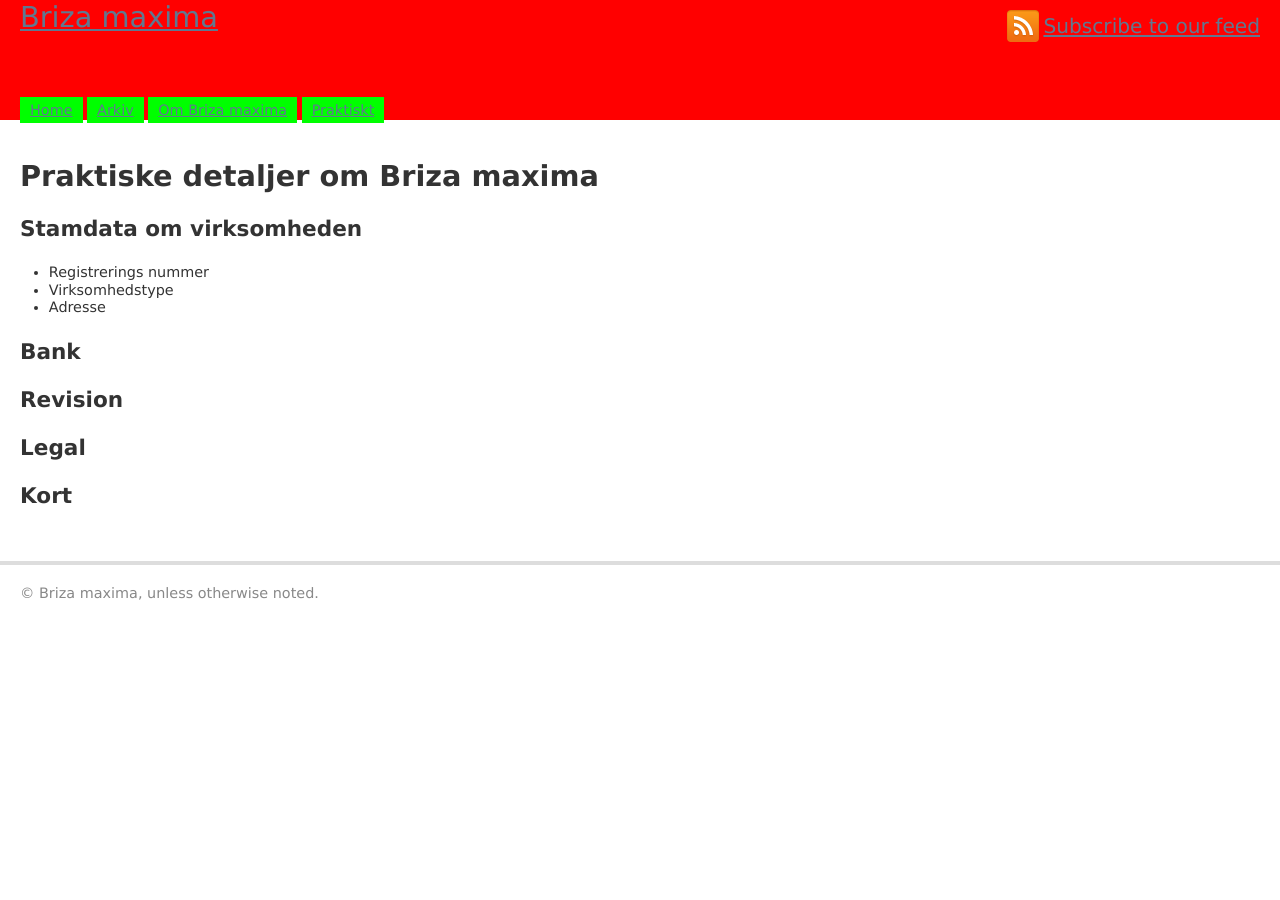
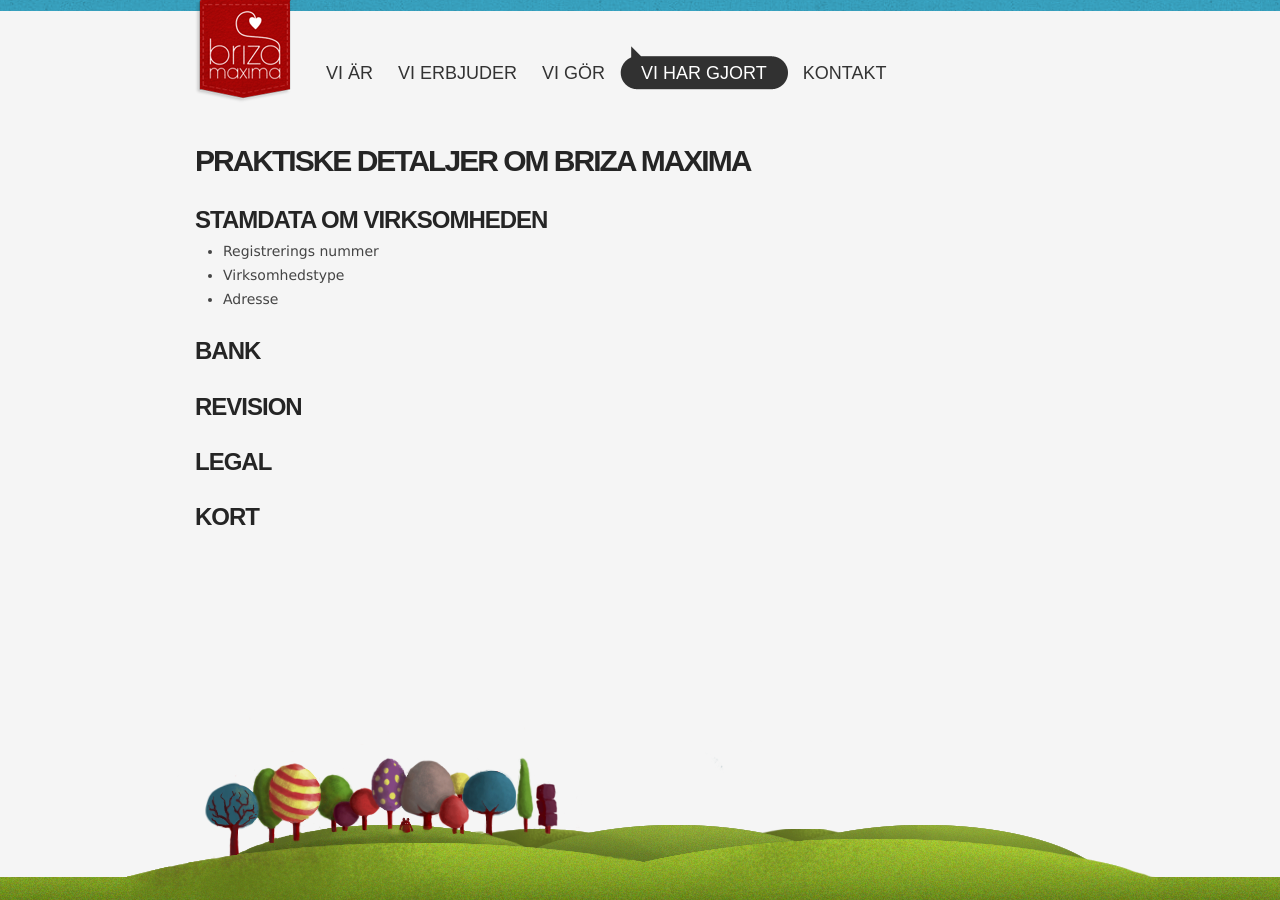
Before and after one commit to briza/briza.se, a Jekyll site: the page built from praktiskt/index.md, in a window 1280 px wide. Built offline with Jekyll 4.4.1, drawn with Linux system fonts in a browser that asks for light colours; Markdown is read by kramdown in place of the engine named in the settings.

Commit message:
Importing visuals from static project

```diff
--- a/_layouts/default.html
+++ b/_layouts/default.html
@@ -1,14 +1,12 @@
-<!DOCTYPE html>
-<!--[if lt IE 7 ]> <html class="no-js ie6" lang="en"> <![endif]-->
-<!--[if IE 7 ]>	   <html class="no-js ie7" lang="en"> <![endif]-->
-<!--[if IE 8 ]>	   <html class="no-js ie8" lang="en"> <![endif]-->
-<!--[if (gte IE 9)|!(IE)]><!--> <html class="no-js" lang="en"> <!--<![endif]-->
+<!doctype html>
+<!--[if lte IE 8 ]> <html lang="en" class="no-js oldie"> <![endif]-->
+<!--[if (gte IE 9)|!(IE)]><!--> <html lang="en" class="no-js"> <!--<![endif]-->
 	<head>
-		<meta charset="utf-8">
+		<meta charset="UTF-8">
 		<meta http-equiv="X-UA-Compatible" content="IE=edge,chrome=1">
 		<title>{{ page.title }} | briza.se</title>
 		{% if page.description %}
-			<meta name="description" content="">
+			<meta name="description" content="{{ page.description }}" />
 		{% endif %}
 
 		{% if page.author %}
@@ -18,17 +16,13 @@
 		{% endif %}
 
 		<!-- Mobile viewport optimized: j.mp/bplateviewport -->
-		<meta name="viewport" content="width=device-width, initial-scale=1.0">
+		<meta name="viewport" content="width=device-width, initial-scale=1.0" />
 
 		<!-- Place favicon.ico & apple-touch-icon.png in the root of your domain and delete these references -->
 		<link rel="shortcut icon" href="/favicon.ico">
-		<link rel="apple-touch-icon" href="/apple-touch-icon.png">
+		<link rel="apple-touch-icon" href="/apple-touch-icon.png" />
 
-		<!-- CSS: implied media="all" -->
-		<link rel="stylesheet" href="/stylesheets/style.css?v=2" />
-
-		<!-- All JavaScript at the bottom, except for Modernizr which enables HTML5 elements & feature detects -->
-		<script src="/js/libs/modernizr-1.7.min.js"></script>
+		<link rel="stylesheet" href="/stylesheets/style.css" />
 
 		<meta name="robots" content="index,follow" />
 		<meta name="mssmarttagspreventparsing" content="true" />
@@ -39,21 +33,27 @@
 	<body>
 		<div id="container">
 			<header>
-				<a href="/" class="home">Briza maxima</a>
-				<ul>
-					<li><a href="/">Home</a></li>
-					<li><a href="/archives.html">Arkiv</a></li>
-					<li><a href="/om/">Om Briza maxima</a></li>
-					<li><a href="/praktiskt/">Praktiskt</a></li>
+				<a class="logo" href="/"><img src="/images/logo.png" alt="Briza maxima logo" /></a>
+				<ul role="navigation">
+					<li class="vi-ar"><a href="/vi-ar/"><span>Vi är</span></a></li>
+					<li class="vi-erbjuder"><a href="/vi-erbjuder/"><span>Vi erbjuder</span></a></li>
+					<li class="vi-goer"><a href="/vi-goer/"><span>Vi gör</span></a></li>
+					<li class="selected vi-har-gjort"><a href="/vi-har-gjort/"><span>Vi har gjort</span></a></li>
+					<li class="kontakt"><a href="/kontakt/"><span>Kontakt</span></a></li>
 				</ul>
-				<a href="/atom.xml" class="feed">Subscribe to our feed</a>
 			</header>
+
 			<div id="main" role="main">
-				{{ content }}
+			    <div class="primary">
+			        {{ content }}
+			    </div>
+			    <div class="sidebar">
+
+			    </div>
 			</div>
 			<footer>
-				&copy; Briza maxima, unless otherwise noted.
-	    	</footer>
+			    <div class="decal"></div>
+			</footer>
 	  	</div>
 	</body>
 </html>
--- a/stylesheets/style.css
+++ b/stylesheets/style.css
@@ -1,21 +1,7 @@
-/**
- * HTML5 ✰ Boilerplate
- *
- * style.css contains a reset, font normalization and some base styles.
- *
- * Credit is left where credit is due.
- * Much inspiration was taken from these projects:
- * - yui.yahooapis.com/2.8.1/build/base/base.css
- * - camendesign.com/design/
- * - praegnanz.de/weblog/htmlcssjs-kickstart
- */
 
+/* ==== Scroll down to find where to put your styles :) ==== */
 
-/**
- * html5doctor.com Reset Stylesheet (Eric Meyer's Reset Reloaded + HTML5 baseline)
- * v1.6.1 2010-09-17 | Authors: Eric Meyer & Richard Clark
- * html5doctor.com/html-5-reset-stylesheet/
- */
+/*  HTML5 ✰ Boilerplate  */
 
 html, body, div, span, object, iframe,
 h1, h2, h3, h4, h5, h6, p, blockquote, pre,
@@ -40,295 +26,274 @@ footer, header, hgroup, menu, nav, section {
 }
 
 blockquote, q { quotes: none; }
-
 blockquote:before, blockquote:after,
-q:before, q:after { content: ""; content: none; }
-
+q:before, q:after { content: ''; content: none; }
 ins { background-color: #ff9; color: #000; text-decoration: none; }
-
 mark { background-color: #ff9; color: #000; font-style: italic; font-weight: bold; }
-
 del { text-decoration: line-through; }
-
 abbr[title], dfn[title] { border-bottom: 1px dotted; cursor: help; }
-
 table { border-collapse: collapse; border-spacing: 0; }
-
 hr { display: block; height: 1px; border: 0; border-top: 1px solid #ccc; margin: 1em 0; padding: 0; }
-
 input, select { vertical-align: middle; }
 
-
-/**
- * Font normalization inspired by YUI Library's fonts.css: developer.yahoo.com/yui/
- */
-
-body { font:13px/1.231 sans-serif; *font-size:small; } /* Hack retained to preserve specificity */
+body { font:13px/1.231 sans-serif; *font-size:small; }
 select, input, textarea, button { font:99% sans-serif; }
-
-/* Normalize monospace sizing:
-   en.wikipedia.org/wiki/MediaWiki_talk:Common.css/Archive_11#Teletype_style_fix_for_Chrome */
 pre, code, kbd, samp { font-family: monospace, sans-serif; }
 
-
-/**
- * Minimal base styles.
- */
-
-/* Always force a scrollbar in non-IE */
 html { overflow-y: scroll; }
-
-/* Accessible focus treatment: people.opera.com/patrickl/experiments/keyboard/test */
 a:hover, a:active { outline: none; }
-
 ul, ol { margin-left: 2em; }
 ol { list-style-type: decimal; }
-
-/* Remove margins for navigation lists */
 nav ul, nav li { margin: 0; list-style:none; list-style-image: none; }
-
 small { font-size: 85%; }
 strong, th { font-weight: bold; }
-
 td { vertical-align: top; }
 
-/* Set sub, sup without affecting line-height: gist.github.com/413930 */
 sub, sup { font-size: 75%; line-height: 0; position: relative; }
 sup { top: -0.5em; }
 sub { bottom: -0.25em; }
 
-pre {
-  /* www.pathf.com/blogs/2008/05/formatting-quoted-code-in-blog-posts-css21-white-space-pre-wrap/ */
-  white-space: pre; white-space: pre-wrap; word-wrap: break-word;
-  padding: 15px;
+pre { white-space: pre; white-space: pre-wrap; word-wrap: break-word; padding: 15px; }
+textarea { overflow: auto; }
+input[type="radio"] { vertical-align: text-bottom; }
+input[type="checkbox"] { vertical-align: bottom; }
+label, input[type="button"], input[type="submit"], input[type="image"], button { cursor: pointer; }
+button, input, select, textarea { margin: 0; }
+input:valid, textarea:valid   {  }
+input:invalid, textarea:invalid { border-radius: 1px; -moz-box-shadow: 0px 0px 5px red; -webkit-box-shadow: 0px 0px 5px red; box-shadow: 0px 0px 5px red; }
+.no-boxshadow input:invalid, .no-boxshadow textarea:invalid { background-color: #f0dddd; }
+
+a:link { -webkit-tap-highlight-color: #FF5E99; }
+
+button {  width: auto; overflow: visible; }
+
+body, select, input, textarea {  color: #444; }
+h1, h2, h3, h4, h5, h6 { font-weight: bold; }
+a, a:active, a:visited { color: #607890; }
+a:hover { color: #036; }
+
+/*
+    // ========================================== \\
+   ||                                              ||
+   ||               Your styles !                  ||
+   ||                                              ||
+    \\ ========================================== //
+*/
+
+
+html {
+	background: #f5f5f5 url(../images/top-bar.png) 0 0 repeat-x;
+	padding: 11px 0 0;
+	height: 100%;
+
+	/* use-border box so we can use height:100% AND padding at the same time */
+	-moz-box-sizing: border-box;
+	-webkit-box-sizing: border-box;
+	box-sizing: border-box;
 }
 
-textarea { overflow: auto; } /* www.sitepoint.com/blogs/2010/08/20/ie-remove-textarea-scrollbars/ */
+body {
+	background: #f5f5f5;
+	height: 100%;
+	text-align: center;
+	font-family: 'Lucida Grande', Verdana, Geneva, Lucida, Arial, Helvetica, sans-serif;
+	font-size: 14px;
+	line-height: 1.7em;
+}
 
-.ie6 legend, .ie7 legend { margin-left: -7px; }
+#container > header,
+#container > #main {
+    -webkit-box-sizing: border-box; /* Safari/Chrome, other WebKit */
+    -moz-box-sizing: border-box;    /* Firefox, other Gecko */
+    box-sizing: border-box;         /* Opera/IE 8+ */
 
-/* Align checkboxes, radios, text inputs with their label by: Thierry Koblentz tjkdesign.com/ez-css/css/base.css  */
-input[type="radio"] { vertical-align: text-bottom; }
-input[type="checkbox"] { vertical-align: bottom; }
-.ie7 input[type="checkbox"] { vertical-align: baseline; }
-.ie6 input { vertical-align: text-bottom; }
+	width: 960px;
+	padding: 0 35px;
+	margin: 0 auto;
+	text-align: left;
+	position: relative;
+}
 
-/* Hand cursor on clickable input elements */
-label, input[type="button"], input[type="submit"], input[type="image"], button { cursor: pointer; }
+#container > header {
+/*	background: yellow;*/
+	height: 100px;
+}
 
-/* Webkit browsers add a 2px margin outside the chrome of form elements */
-button, input, select, textarea { margin: 0; }
+	#container > header a.logo {
+		position: absolute;
+		top: -11px;
+		left: 35px;
+	}
 
-/* Colors for form validity */
-input:valid, textarea:valid   {  }
-input:invalid, textarea:invalid {
-   border-radius: 1px; -moz-box-shadow: 0px 0px 5px red; -webkit-box-shadow: 0px 0px 5px red; box-shadow: 0px 0px 5px red;
-}
-.no-boxshadow input:invalid, .no-boxshadow textarea:invalid { background-color: #f0dddd; }
+	#container > header ul {
+		position: absolute;
+		top: 35px;
+		left: 120px;
+		font-family: 'Futura Condensed', 'Century Gothic', sans-serif;
+		font-size: 18px;
+		text-transform: uppercase;
+	}
+
+	#container > header ul li {
+		display: inline-block;
+		margin: 0;
+		padding: 0;
+		height: 44px;
+		line-height: 55px;
+	}
+
+	#container > header ul li a {
+		color: #333;
+		text-decoration: none;
+		display: block;
+		height: 44px;
+		padding: 0 10px;
+	}
+
+	#container > header ul li.selected {
+		background: transparent url(../images/menu-bubble.png) 0 -88px no-repeat;
+		padding-left: 21px;
+/*		background: yellow;*/
+	}
+
+	#container > header ul li.selected a {
+		color: #fff;
+		text-decoration: none;
+		background: transparent url(../images/menu-bubble.png) 100% -34px no-repeat;
+		padding: 0 21px 0 0;
+		display: block;
+/*		width: 200px;*/
+/*		background: red;*/
+	}
+
+	#container > header ul li.selected a span {
+		background: transparent url(../images/menu-bubble.png) 0 10px repeat-x;
+/*		background: lime;*/
+		height: 44px;
+		display: block;
+	}
 
 
-/* These selection declarations have to be separate
-   No text-shadow: twitter.com/miketaylr/status/12228805301
-   Also: hot pink! */
-::-moz-selection{ background: #FF5E99; color:#fff; text-shadow: none; }
-::selection { background:#FF5E99; color:#fff; text-shadow: none; }
+#container > #main {
+	min-height: 600px;
+	padding-bottom: 185px;
+}
 
-/* j.mp/webkit-tap-highlight-color */
-a:link { -webkit-tap-highlight-color: #FF5E99; }
+	#container > #main .primary {
+		width: 600px;
+	}
 
-/* Make buttons play nice in IE:
-   www.viget.com/inspire/styling-the-button-element-in-internet-explorer/ */
-button {  width: auto; overflow: visible; }
+	#container > #main img.photo {
+	    -webkit-box-sizing: border-box; /* Safari/Chrome, other WebKit */
+	    -moz-box-sizing: border-box;    /* Firefox, other Gecko */
+	    box-sizing: border-box;         /* Opera/IE 8+ */
+		width: 600px;
+		padding: 3px;
+		border: 1px solid #ccc;
+		display: block;
+		margin: 30px 0;
+	}
 
-/* Bicubic resizing for non-native sized IMG:
-   code.flickr.com/blog/2008/11/12/on-ui-quality-the-little-things-client-side-image-resizing/ */
-.ie7 img { -ms-interpolation-mode: bicubic; }
+#container > footer {
+	background: transparent url(../images/bottom-bar.png) bottom left repeat-x;
+	position: fixed;
+	bottom: 0;
+	left: 0;
+	width: 100%;
+	text-align: center;
 
-/**
- * You might tweak these..
- */
+}
 
-body, select, input, textarea {
-  color: #333;
-  font-family: 'Lucida Grande', Verdana, Geneva, Lucida, Arial, Helvetica, sans-serif;
-  font-size: 90%;
+	#container > footer div.decal {
+		margin: 0 auto;
+		width: 1035px;
+		height: 184px;
+		background: transparent url(../images/footer.png) 0 0 no-repeat;
+	}
+
+
+
+
+h1, h2, h3, h4, h5, h6 {
+	font-family: 'Futura Condensed', 'Century Gothic', sans-serif;
+	line-height: 1.3em;
+	text-transform: uppercase;
+	margin: 1em 0 0.2em;
+	color: #252525;
+}
+
+h1 a, h2 a, h3 a, h4 a, h5 a, h6 a {
+	color: inherit !important;
+	text-decoration: none;
+	display: block;
+}
+
+h1 a:hover:after, h2 a:hover:after, h3 a:hover:after, h4 a:hover:after, h5 a:hover:after, h6 a:hover:after {
+	content : ' #';
+	color: #bbb;
+}
+
+h1 {
+	font-size: 30px;
+	letter-spacing: -2px;
 }
 
 
-/* Headers (h1, h2, etc) have no default font-size or margin; define those yourself */
-h1, h2, h3, h4, h5, h6 { font-weight: bold; }
-
-
-h1 {
-    font-size: 2em;
-    margin: 1em 0 0.5em;
-}
-
 h2 {
-    font-size: 1.5em;
-    margin: 1em 0 1em;
+	font-size: 24px;
+	letter-spacing: -1px;
 }
 
 h3 {
-    font-size: 1.3em;
-    margin: 1em 0 1em;
+	font-size: 18px;
+	letter-spacing: 0px;
 }
 
+
 p {
-    margin: .5em 0 1em;
+	margin: 0.5em 0 1em;
 }
 
-a, a:active, a:visited { color: #607890; }
-a:hover { color: #036; }
-
-
-/**
- * Primary styles
- *
- * Author: Morgan Roderick
- */
-
-header {
-    position: relative;
-    height: 100px;
-    margin: 0;
-    padding: 10px 20px;
-    background: red;
-}
-
-    header a.home {
-        position: absolute;
-        top: 0;
-        left: 20px;
-        font-size: 2em;
-    }
-
-    header a.feed {
-        position: absolute;
-        top: 10px;
-        right: 20px;
-        font-size: 1.4em;
-        background: url(/images/rss.png) 0 0 no-repeat;
-        padding-left: 36px;
-        height: 32px;
-        line-height: 32px;
-    }
-
-    header ul {
-        margin: 0;
-        padding: 0;
-        position: absolute;
-        bottom: 0;
-        left: 20px;
-        list-style-type: none;
-    }
-
-        header ul li {
-            display: inline-block;
-            margin: 0;
-            padding: 0;
-        }
-
-            header ul li a {
-                background: lime;
-                padding: 5px 10px;
-            }
-
-#main {
-    padding: 10px 20px;
-    font-size: 1em;
-}
-
-footer {
-    color: #888;
-    margin: 20px 0 0;
-    border-top: 4px solid #ddd;
-    padding: 20px;
+a {
+	color: #a90606;
 }
 
 
 
-
-
-
-
-
-
-
-
-
-
-
-/**
- * Non-semantic helper classes: please define your styles before this section.
- */
-
-/* For image replacement */
 .ir { display: block; text-indent: -999em; overflow: hidden; background-repeat: no-repeat; text-align: left; direction: ltr; }
-
-/* Hide for both screenreaders and browsers:
-   css-discuss.incutio.com/wiki/Screenreader_Visibility */
 .hidden { display: none; visibility: hidden; }
-
-/* Hide only visually, but have it available for screenreaders: by Jon Neal.
-  www.webaim.org/techniques/css/invisiblecontent/  &  j.mp/visuallyhidden */
 .visuallyhidden { border: 0; clip: rect(0 0 0 0); height: 1px; margin: -1px; overflow: hidden; padding: 0; position: absolute; width: 1px; }
-/* Extends the .visuallyhidden class to allow the element to be focusable when navigated to via the keyboard: drupal.org/node/897638 */
 .visuallyhidden.focusable:active,
 .visuallyhidden.focusable:focus { clip: auto; height: auto; margin: 0; overflow: visible; position: static; width: auto; }
-
-/* Hide visually and from screenreaders, but maintain layout */
 .invisible { visibility: hidden; }
-
-/* The Magnificent Clearfix: Updated to prevent margin-collapsing on child elements.
-   j.mp/bestclearfix */
 .clearfix:before, .clearfix:after { content: "\0020"; display: block; height: 0; overflow: hidden; }
 .clearfix:after { clear: both; }
-/* Fix clearfix: blueprintcss.lighthouseapp.com/projects/15318/tickets/5-extra-margin-padding-bottom-of-page */
 .clearfix { zoom: 1; }
 
 
-
-/**
- * Media queries for responsive design.
- *
- * These follow after primary styles so they will successfully override.
- */
-
 @media all and (orientation:portrait) {
-  /* Style adjustments for portrait mode goes here */
 
 }
 
 @media all and (orientation:landscape) {
-  /* Style adjustments for landscape mode goes here */
 
 }
 
-/* Grade-A Mobile Browsers (Opera Mobile, Mobile Safari, Android Chrome)
-   consider this: www.cloudfour.com/css-media-query-for-mobile-is-fools-gold/ */
 @media screen and (max-device-width: 480px) {
 
-
-  /* Uncomment if you don't want iOS and WinMobile to mobile-optimize the text for you: j.mp/textsizeadjust */
   /* html { -webkit-text-size-adjust:none; -ms-text-size-adjust:none; } */
 }
 
 
-/**
- * Print styles.
- *
- * Inlined to avoid required HTTP connection: www.phpied.com/delay-loading-your-print-css/
- */
 @media print {
   * { background: transparent !important; color: black !important; text-shadow: none !important; filter:none !important;
-  -ms-filter: none !important; } /* Black prints faster: sanbeiji.com/archives/953 */
+  -ms-filter: none !important; }
   a, a:visited { color: #444 !important; text-decoration: underline; }
   a[href]:after { content: " (" attr(href) ")"; }
   abbr[title]:after { content: " (" attr(title) ")"; }
-  .ir a:after, a[href^="javascript:"]:after, a[href^="#"]:after { content: ""; }  /* Don't show links for images, or javascript/internal links */
+  .ir a:after, a[href^="javascript:"]:after, a[href^="#"]:after { content: ""; }
   pre, blockquote { border: 1px solid #999; page-break-inside: avoid; }
-  thead { display: table-header-group; } /* css-discuss.incutio.com/wiki/Printing_Tables */
+  thead { display: table-header-group; }
   tr, img { page-break-inside: avoid; }
   @page { margin: 0.5cm; }
   p, h2, h3 { orphans: 3; widows: 3; }
```
Also changed, not shown: kontakt/index.md (added, +27 -0 lines), favicon.ico, images/DSC_0075.jpg (added), images/bottom-bar.png (added), images/footer.png (added), images/logo.png (added), images/menu-bubble.png (added), images/top-bar.png (added).
